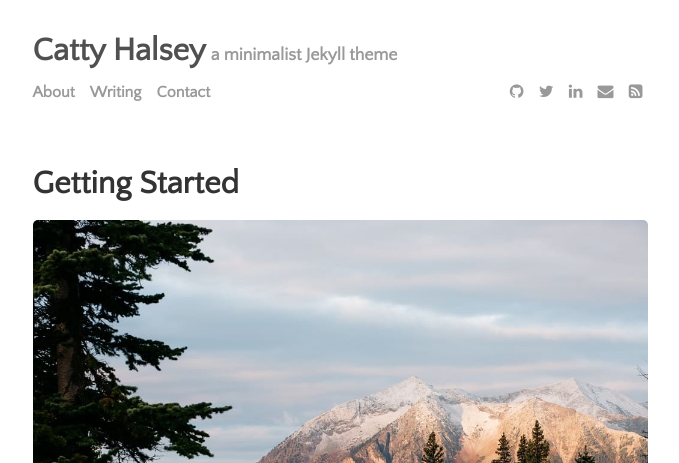
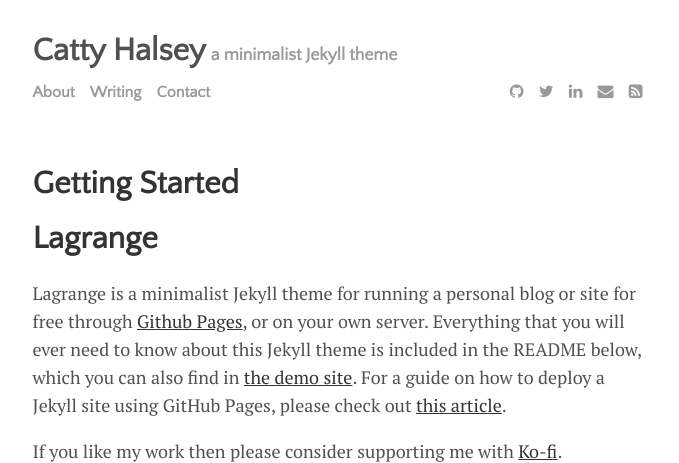
Before and after one commit to catty-halsey/catty-halsey.github.io, a Jekyll site: the page built from _posts/2024-10-21-base.md, in a window 1280 px wide. Shown: the top 463 px of the page, without its empty margins (300-979 px from the left). Built offline with Jekyll 4.4.1, drawn with Linux system fonts in a browser that asks for light colours; grey boxes are pictures that could not be loaded.

Commit message:
Update 2024-10-21-base.md

```diff
--- a/_posts/2024-10-21-base.md
+++ b/_posts/2024-10-21-base.md
@@ -4,7 +4,6 @@ title: "Getting Started"
 author: "Paul Le"
 categories: journal
 tags: [documentation,sample]
-image: forest.jpg
 ---
 
 # Lagrange
```
